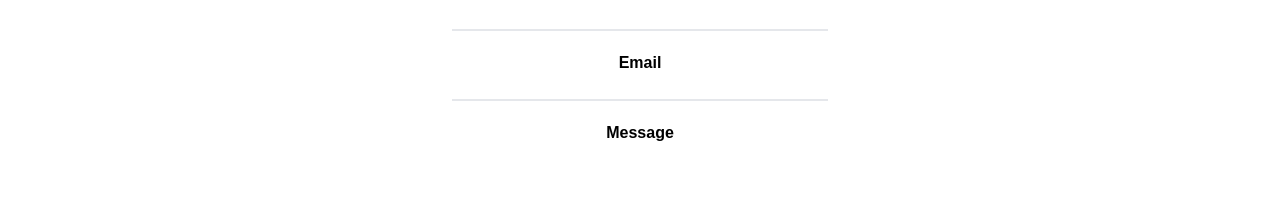
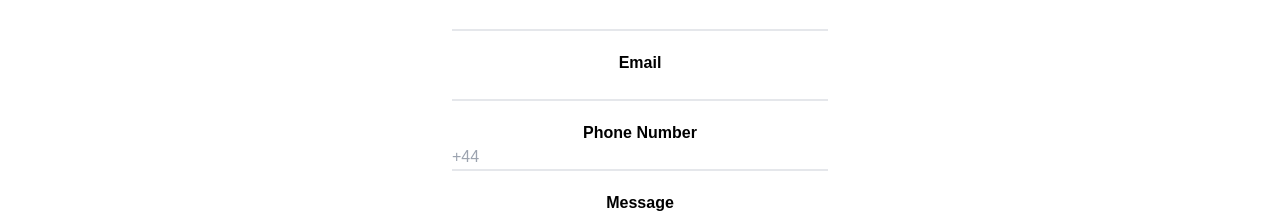
Before and after one commit to shar27/nextcms, a Next.js app: page /Services in a window 1280 px wide. Shown: the part 1686-1907 px from the top of the page. Built offline with nearby package versions, Linux system fonts and the light colour scheme; no server answers.

Commit message:
tel number input

```diff
--- a/components/ContactForm.js
+++ b/components/ContactForm.js
@@ -19,6 +19,7 @@ export default function ContactUs () {
 
     setIsSubmitting(true);
 
+    const userEmail = form.current.user_email.value;
     // process.env.YOUR_TEMPLATE_ID
     emailjs.sendForm('service_39bg1xq', 'template_pju0m5e', form.current, '_zvfCNAUf1DOGw6zi')
       .then((result) => {
@@ -54,6 +55,9 @@ export default function ContactUs () {
       <label className='font-bold'>Email </label>
       <input className='w-full border-b-2 mb-5 ' required type="email" name="user_email" />
       <br/>
+      <label className='font-bold'>Phone Number </label>
+      <input className='w-full border-b-2 mb-5 ' required type="tel" name="user_tel" placeholder="+44" />
+      <br/>
       <label className='font-bold'>Message </label>
       <textarea required className='w-full h-52  border-b-2 mb-5'
       name="message" />
```
